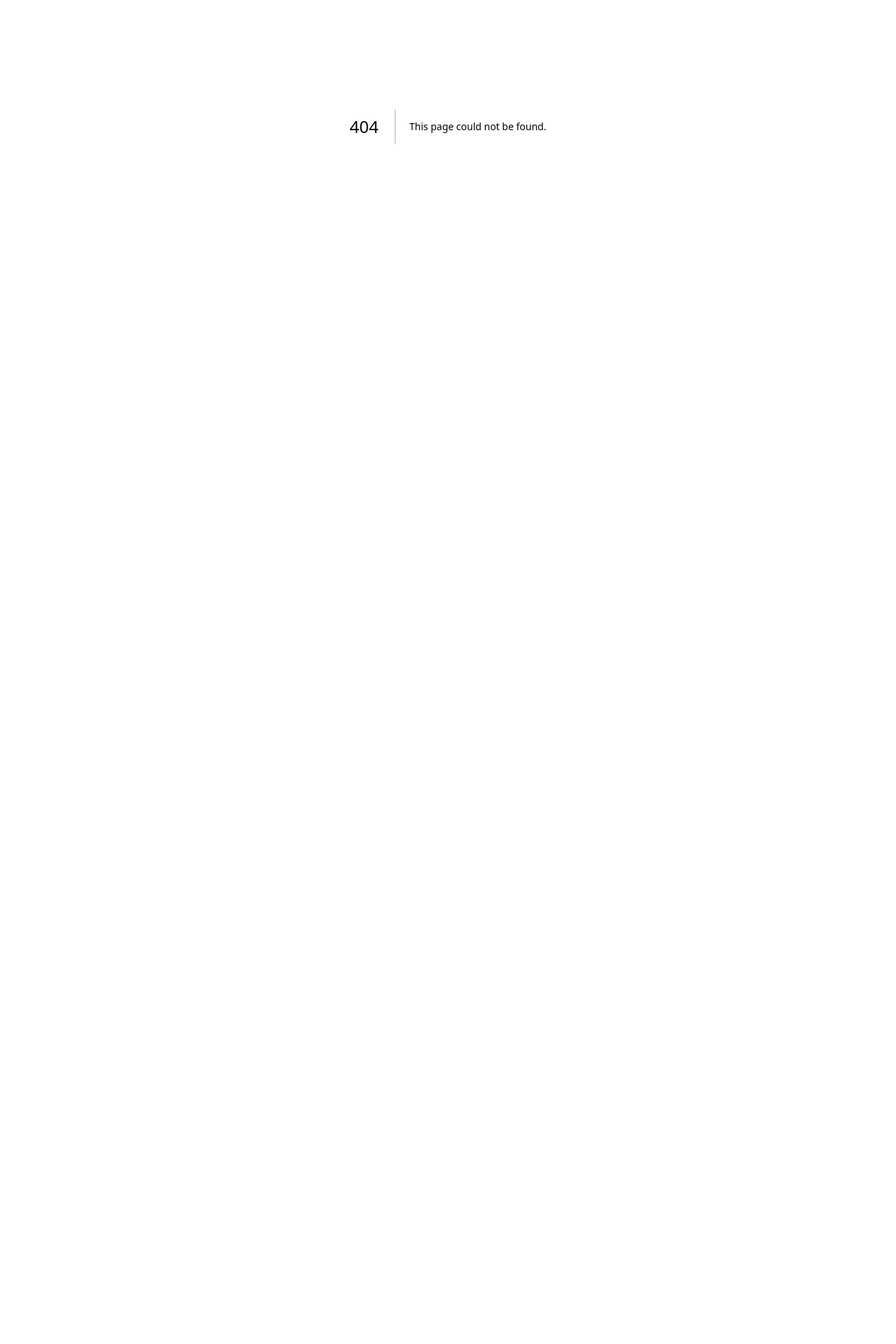
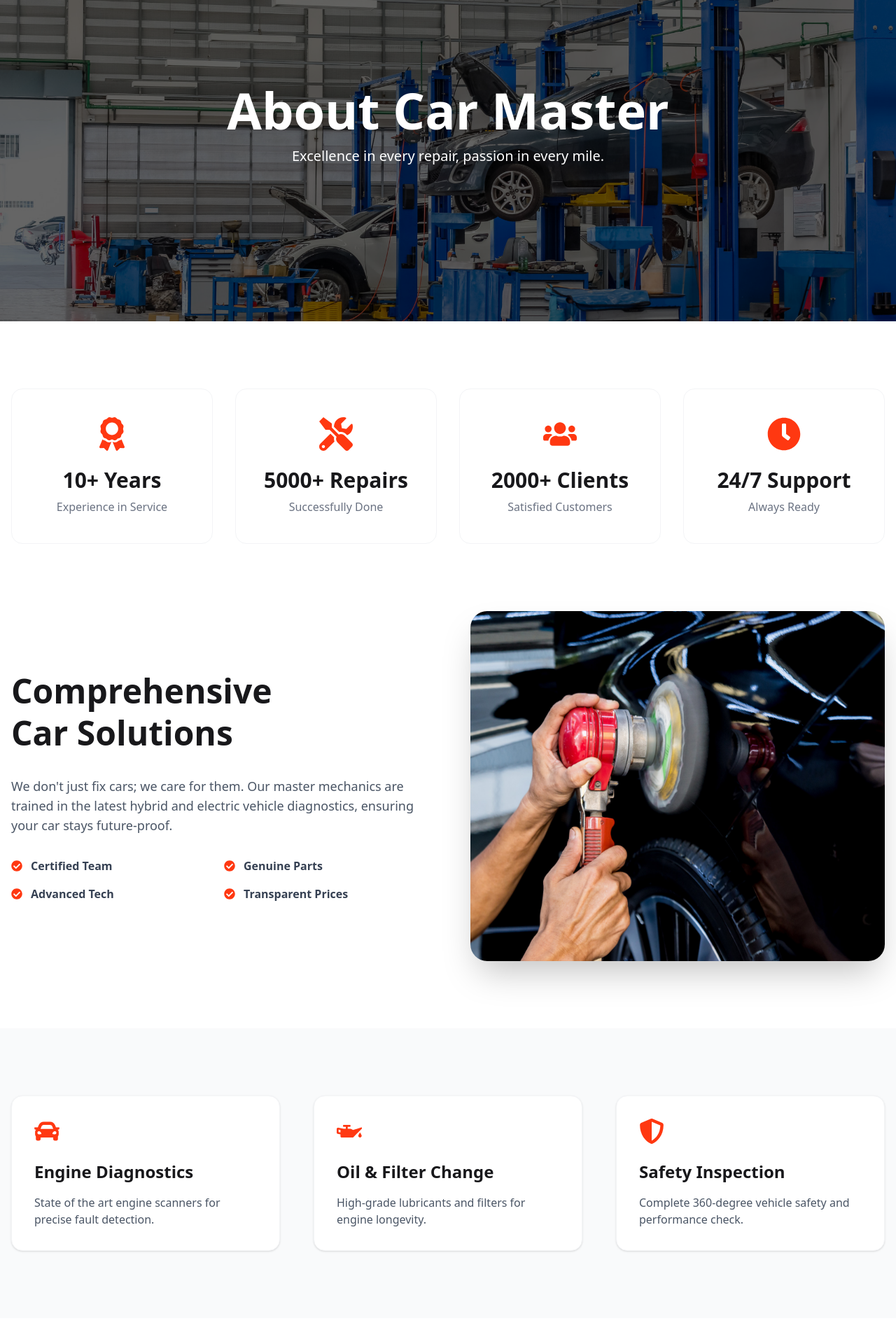
Before and after one commit to Muntasir-WSX/CarMaster, a Next.js app: page /about in a window 1280 px wide. Before the commit this address had no page. Shown: the part 220-2140 px from the top of the page at 70% size. Before the commit the page ends 800 px from the top, so only its background shows below. Built offline with nearby package versions, Linux system fonts and the light colour scheme; no server answers.

Commit message:
about us main routes done

```diff
--- a/src/ShareComponents/NavBar.jsx
+++ b/src/ShareComponents/NavBar.jsx
@@ -119,10 +119,6 @@ const dashboardPath = role === "admin" ? "/admin" : "/user";
                   className="cursor-pointer hover:text-[#FF3811] transition-colors"
                 />
               </Link>
-              <HiOutlineSearch
-                size={24}
-                className="cursor-pointer hover:text-[#FF3811]"
-              />
             </div>
 
             {role !== "admin" && (
--- a/src/app/(main)/HomeComponents/AboutUs/AboutUs.jsx
+++ b/src/app/(main)/HomeComponents/AboutUs/AboutUs.jsx
@@ -1,20 +1,20 @@
 import React from 'react';
 import Image from 'next/image';
+import Link from 'next/link';
 
 const person = "/assets/images/about_us/person.jpg";
 const parts = "/assets/images/about_us/parts.jpg";
 
 export default function AboutUs() {
   return (
-    <section className="max-w-7xl mx-auto px-4 md:px-10 lg:px-0">
+    <section className="max-w-7xl mx-auto px-4 md:px-10 lg:px-0 py-16">
       <div className="flex flex-col lg:flex-row gap-12 lg:gap-24 items-center">
-        <div className="w-full lg:w-1/2 relative h-100 md:h-137.5">
+        <div className="w-full lg:w-1/2 relative h-112.5 md:h-125">
           <div className="w-4/5 h-4/5 relative overflow-hidden rounded-xl shadow-xl">
             <Image
               src={person}
-              alt="Professional Mechanic"
+              alt="Professional Mechanic working"
               fill
-              // sizes যোগ করা হয়েছে ওয়ার্নিং দূর করতে
               sizes="(max-width: 768px) 100vw, (max-width: 1200px) 50vw, 40vw"
               className="object-cover"
             />
@@ -22,36 +22,36 @@ export default function AboutUs() {
           <div className="absolute right-0 bottom-0 w-3/5 h-3/5 border-8 border-white rounded-xl shadow-2xl overflow-hidden">
             <Image
               src={parts}
-              alt="Car Parts"
+              alt="Car Parts and Maintenance"
               fill
-              // sizes যোগ করা হয়েছে ওয়ার্নিং দূর করতে
               sizes="(max-width: 768px) 60vw, 30vw"
               className="object-cover"
             />
           </div>
         </div>
-
         <div className="w-full lg:w-1/2 space-y-5 text-center lg:text-left">
-          <h5 className="text-[#FF3811] text-xl font-bold">About Us</h5>
+          <h5 className="text-[#FF3811] text-xl font-bold tracking-wider">About Car Master</h5>
           <h2 className="text-4xl md:text-5xl font-bold text-[#151515] leading-tight">
-            We are qualified <br /> & of experience <br /> in this field
+            Qualified Mechanics <br /> & Expert Car <br /> Maintenance
           </h2>
 
           <div className="space-y-4 text-[#737373] text-lg">
             <p>
-              There are many variations of passages of Lorem Ipsum available,
-              but the majority have suffered alteration in some form, by injected
-              humour, or randomised words which don't look even slightly believable.
+              At Car Master, we bring years of expertise to your garage. Whether it's
+              routine engine checkups, brake repairs, or complex diagnostic services,
+              our certified mechanics ensure your car stays in top-tier condition.
             </p>
             <p>
-              The majority have suffered alteration in some form, by injected
-              humour, or randomised words which don't look even slightly believable.
+              We believe in transparent service, premium quality parts, and getting you
+              back on the road safely and swiftly. Your vehicle deserves the absolute best.
             </p>
           </div>
 
-          <button className="btn bg-[#FF3811] border-[#FF3811] text-white hover:bg-transparent hover:text-[#FF3811] px-8 font-semibold">
-            Get More Info
-          </button>
+          <Link href="/about">
+            <button className="btn bg-[#FF3811] border-[#FF3811] text-white hover:bg-transparent hover:text-[#FF3811] px-8 font-semibold mt-4">
+              Get More Info
+            </button>
+          </Link>
         </div>
       </div>
     </section>
--- /dev/null
+++ b/src/app/(main)/about/page.jsx
@@ -0,0 +1,109 @@
+"use client";
+import React from 'react';
+import Image from 'next/image';
+import { FaAward, FaTools, FaUsers, FaClock, FaCheckCircle, FaCar, FaOilCan, FaShieldAlt } from 'react-icons/fa';
+import { motion } from 'framer-motion';
+
+const images = [
+  "/assets/images/homeCarousel/3.jpg",
+  "/assets/images/banner/3.jpg",
+  "/assets/images/banner/5.jpg"
+];
+
+const containerVariants = {
+  hidden: { opacity: 0 },
+  visible: { opacity: 1, transition: { staggerChildren: 0.3 } }
+};
+
+const itemVariants = {
+  hidden: { y: 30, opacity: 0 },
+  visible: { y: 0, opacity: 1, transition: { duration: 0.8 } }
+};
+
+export default function AboutMain() {
+  return (
+    <div className="space-y-24 pb-24">
+      <section className="relative h-[70vh] w-full overflow-hidden">
+        <Image src={images[0]} alt="Banner" fill className="object-cover" />
+        <div className="absolute inset-0 bg-black/60 flex flex-col items-center justify-center">
+          <motion.h1
+            initial={{ y: -50, opacity: 0 }}
+            animate={{ y: 0, opacity: 1 }}
+            className="text-white text-7xl font-bold"
+          >
+            About Car Master
+          </motion.h1>
+          <motion.p
+            initial={{ opacity: 0 }}
+            animate={{ opacity: 1 }}
+            transition={{ delay: 0.5 }}
+            className="text-white text-xl mt-4"
+          >
+            Excellence in every repair, passion in every mile.
+          </motion.p>
+        </div>
+      </section>
+      <motion.section
+        variants={containerVariants} initial="hidden" whileInView="visible" viewport={{ once: true }}
+        className="max-w-7xl mx-auto grid grid-cols-1 md:grid-cols-4 gap-8 px-4"
+      >
+        {[
+          { icon: <FaAward />, title: "10+ Years", desc: "Experience in Service" },
+          { icon: <FaTools />, title: "5000+ Repairs", desc: "Successfully Done" },
+          { icon: <FaUsers />, title: "2000+ Clients", desc: "Satisfied Customers" },
+          { icon: <FaClock />, title: "24/7 Support", desc: "Always Ready" }
+        ].map((item, i) => (
+          <motion.div key={i} variants={itemVariants} className="p-10 border border-gray-100 rounded-2xl text-center hover:shadow-2xl bg-white transition-all">
+            <div className="text-5xl text-[#FF3811] mb-6 flex justify-center">{item.icon}</div>
+            <h3 className="text-3xl font-bold">{item.title}</h3>
+            <p className="text-gray-500 mt-2">{item.desc}</p>
+          </motion.div>
+        ))}
+      </motion.section>
+      <section className="max-w-7xl mx-auto px-4 flex flex-col md:flex-row gap-16 items-center">
+        <motion.div initial={{ x: -100, opacity: 0 }} whileInView={{ x: 0, opacity: 1 }} className="md:w-1/2 space-y-8">
+            <h2 className="text-5xl font-bold leading-tight">Comprehensive <br/> Car Solutions</h2>
+            <p className="text-gray-600 text-lg">We don't just fix cars; we care for them. Our master mechanics are trained in the latest hybrid and electric vehicle diagnostics, ensuring your car stays future-proof.</p>
+            <div className="grid grid-cols-2 gap-4">
+                {["Certified Team", "Genuine Parts", "Advanced Tech", "Transparent Prices"].map((feat, i) => (
+                    <li key={i} className="flex items-center gap-3 text-gray-700 font-bold list-none">
+                        <FaCheckCircle className="text-[#FF3811]" /> {feat}
+                    </li>
+                ))}
+            </div>
+        </motion.div>
+        <motion.div initial={{ x: 100, opacity: 0 }} whileInView={{ x: 0, opacity: 1 }} className="md:w-1/2 h-125 w-full relative rounded-3xl overflow-hidden shadow-2xl">
+            <Image src={images[1]} alt="Work" fill className="object-cover" />
+        </motion.div>
+      </section>
+      <section className="bg-gray-50 py-24">
+        <div className="max-w-7xl mx-auto px-4 grid md:grid-cols-3 gap-12">
+            {[
+                { title: "Engine Diagnostics", icon: <FaCar />, text: "State of the art engine scanners for precise fault detection." },
+                { title: "Oil & Filter Change", icon: <FaOilCan />, text: "High-grade lubricants and filters for engine longevity." },
+                { title: "Safety Inspection", icon: <FaShieldAlt />, text: "Complete 360-degree vehicle safety and performance check." }
+            ].map((s, i) => (
+                <div key={i} className="bg-white p-8 rounded-2xl shadow-sm border border-gray-100 hover:border-[#FF3811] transition-all">
+                    <div className="text-4xl text-[#FF3811] mb-6">{s.icon}</div>
+                    <h4 className="text-2xl font-bold mb-4">{s.title}</h4>
+                    <p className="text-gray-600">{s.text}</p>
+                </div>
+            ))}
+        </div>
+      </section>
+      <section className="relative h-[50vh] w-full flex items-center justify-center overflow-hidden">
+        <Image src={images[2]} alt="Mission" fill className="object-cover" />
+        <div className="absolute inset-0 bg-[#FF3811]/50 flex items-center justify-center px-4">
+            <div className="max-w-4xl text-center text-white space-y-6">
+                <h2 className="text-5xl font-bold">Our Mission</h2>
+                <p className="text-2xl italic leading-relaxed">
+                    "To be the most trusted automotive service provider by delivering unmatched quality,
+                    fostering long-term client relationships, and maintaining the highest standards of safety."
+                </p>
+            </div>
+        </div>
+      </section>
+
+    </div>
+  );
+}
```
